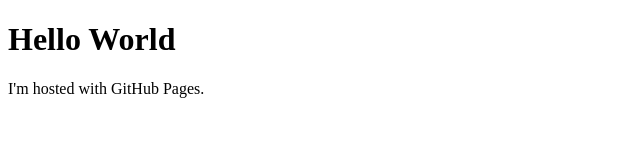
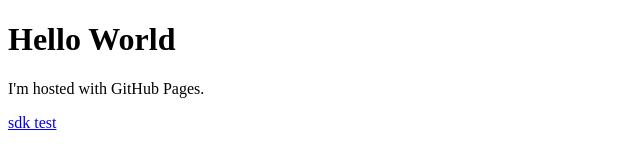
Before and after one commit to yuwenhongwei/yuwenhongwei.github.io, a plain HTML site: page index.html in a window 1280 px wide. Shown: the full height of the page, 0-640 px from the left. Drawn offline with Linux system fonts and the light colour scheme.

Commit message:
add super link
add super link

```diff
--- a/index.html
+++ b/index.html
@@ -3,5 +3,6 @@
 <body>
 <h1>Hello World</h1>
 <p>I'm hosted with GitHub Pages.</p>
+<a href="http://map.nuomi.com/naserver/common/urlconvert?terminal_type=android&url=http://m.nuomi.com/bj/deal/594x1nqw?cid=002521&channel_content=%E6%B5%B7%E5%BA%95%E6%8D%9E%E5%9B%A2%E8%B4%AD&lat=40.055643&lng=116.301872&_=1435827486479&callback=jsonp2">sdk test</a>
 </body>
 </html>
```
